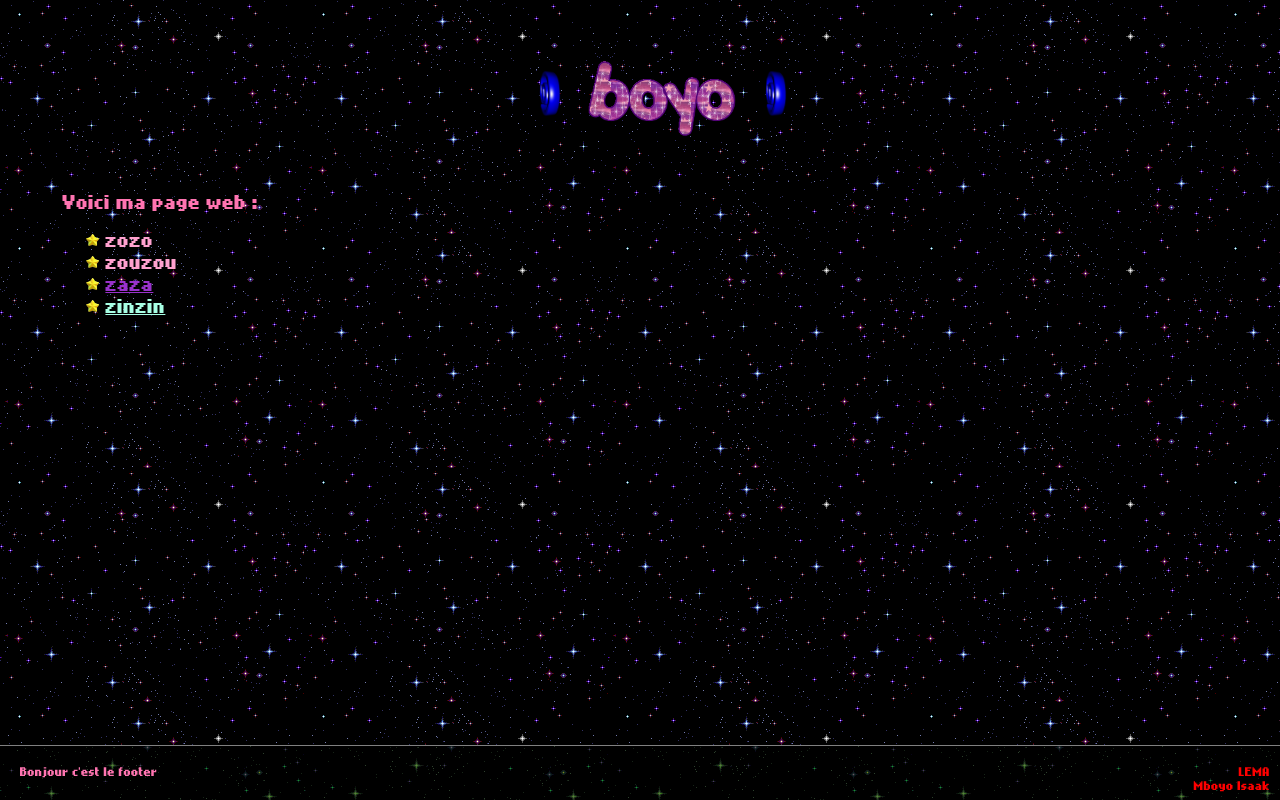
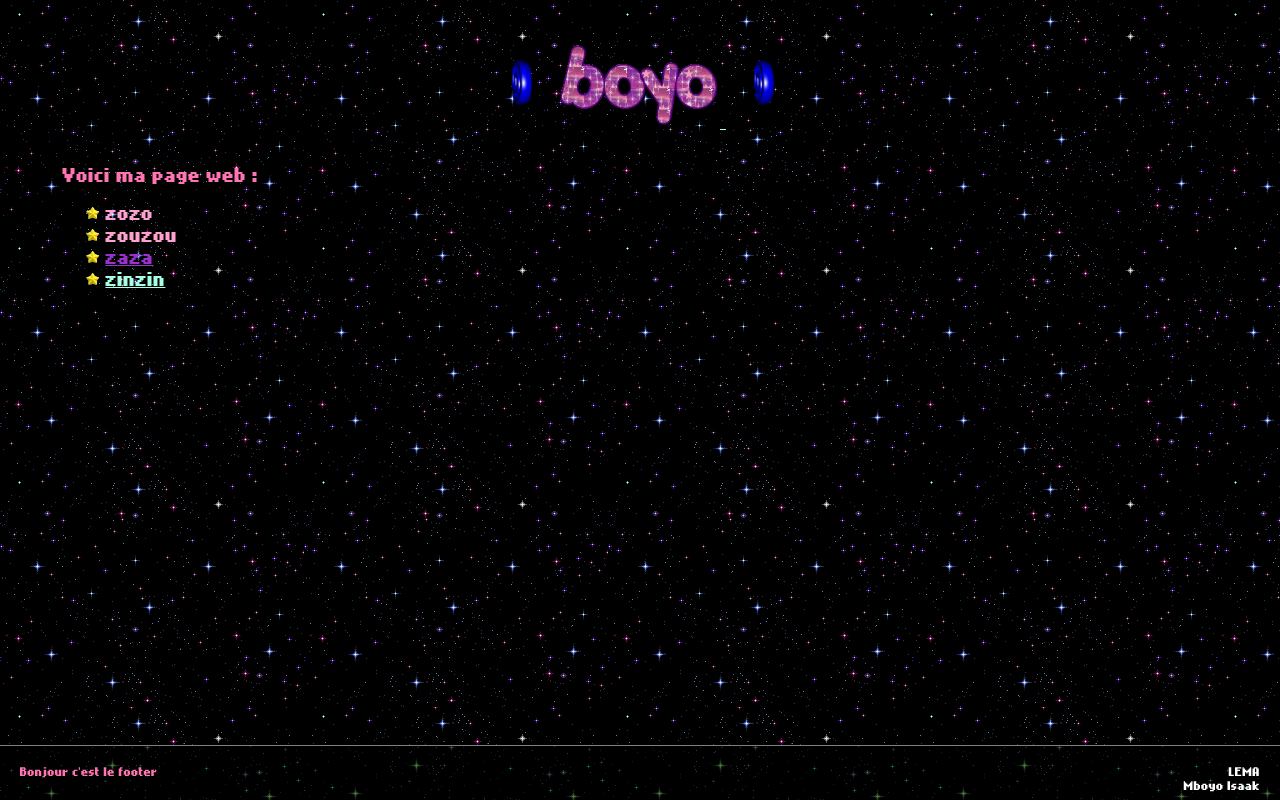
Before and after one commit to M-Boyo/Site-Web, a plain HTML site: page homepage.html in a window 1280 px wide. Drawn offline with Linux system fonts and the light colour scheme.

Commit message:
Before new pc

```diff
--- a/homepage.html
+++ b/homepage.html
@@ -8,16 +8,16 @@
 
 
 <body background="Ressources/sparkle.gif">
+
     <header>
-        <ul>
-            <li></li>
-            <li>
-                <img class="internet" src="Ressources/internet.gif" width="70">
+            <img class="internet" src="Ressources/internet.gif" width="70">
                 <a href="homepage.html">
-                <img class="logo" src="Ressources/boyo.gif" alt="Boyo"></a><img class="internet" src="Ressources/internet.gif" width="70">
-            </li>
-            <li></li>
+                <img class="logo" src="Ressources/boyo.gif" alt="Boyo">
+                </a>
+            <img class="internet" src="Ressources/internet.gif" width="70">
     </header>
+
+
 
     <p>Voici ma page web :</p>
 
@@ -28,12 +28,15 @@
         <li><a href="page1">zinzin</a></li>
     </ul>
 
-    <div class="footer">
+
+
+    <footer>
         <p class="zdzd">
           Bonjour c'est le footer
         </p>
+
         <p class="Name">LEMA<br>Mboyo Isaak</p1>
-    </div>
+     </footer>
 
 
 </body>
--- a/style.css
+++ b/style.css
@@ -13,7 +13,7 @@ a:active {
 
 
 .logo {
-    width: 150px;
+    width: 10em;
 }
 .internet {
     padding-bottom: 20px;
@@ -24,6 +24,7 @@ header {
     padding-bottom: 1em;
     text-align: center;
 }
+
 
 header li {
     display: inline;
@@ -57,7 +58,7 @@ p {
     background-position-y: 4px;
 }
 
-.footer {
+footer {
   display: flex;
     font-size: 10px;
     text-align: right;
@@ -71,11 +72,10 @@ p {
 
 }
 
+
 .Name {
   position: absolute;
-  right: 1em;
-
-  color: red
-
-
+  right: 2em;
+  color: white;
+  padding-bottom: em;
 }
```
Also changed, not shown: error404.html (added, +8 -0 lines), .htaccess.txt (added).
